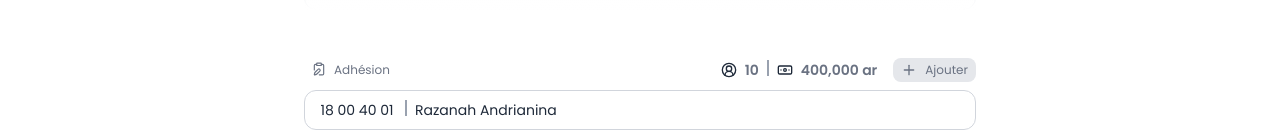
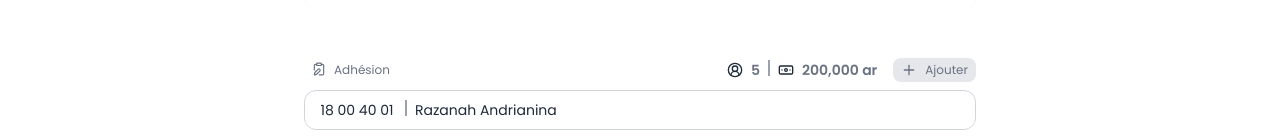
Before and after one commit to Fanilo-rgb/magapp, a React (Vite) app in the folder client/: page / in a window 1280 px wide. Shown: the part 254-392 px from the top of the page. Built offline with nearby package versions, Linux system fonts and the light colour scheme.

Commit message:
To view some behavior

```diff
--- a/client/src/components/widgets/membership/MembershipWidget.tsx
+++ b/client/src/components/widgets/membership/MembershipWidget.tsx
@@ -40,41 +40,6 @@ const applications = [
     upLine: { name: "Mamy Andriamatoa", numberCard: "18004014" },
     sponsor: { name: "Voahirana", numberCard: "18004015" },
     createdAt: new Date("2025-09-27T13:22:00Z"),
-  },
-  {
-    id: 6,
-    applicant: { name: "Sofia R.", numberCard: "18004016" },
-    upLine: { name: "Joel Rakotomahenina", numberCard: "18004017" },
-    sponsor: { name: "Nirina", numberCard: "18004018" },
-    createdAt: new Date("2025-09-28T10:00:00Z"),
-  },
-  {
-    id: 7,
-    applicant: { name: "Mickaël F.", numberCard: "18004019" },
-    upLine: { name: "Esther Razanadrakoto", numberCard: "18004020" },
-    sponsor: { name: "Tsiory", numberCard: "18004021" },
-    createdAt: new Date("2025-09-28T16:40:00Z"),
-  },
-  {
-    id: 8,
-    applicant: { name: "Anja R.", numberCard: "18004022" },
-    upLine: { name: "Zo Rakotomalala", numberCard: "18004023" },
-    sponsor: { name: "Mialy", numberCard: "18004024" },
-    createdAt: new Date("2025-09-29T07:15:00Z"),
-  },
-  {
-    id: 9,
-    applicant: { name: "Bekoto Andriam", numberCard: "18004025" },
-    upLine: { name: "Hanta", numberCard: "18004026" },
-    sponsor: { name: "Feno", numberCard: "18004027" },
-    createdAt: new Date("2025-09-29T12:50:00Z"),
-  },
-  {
-    id: 10,
-    applicant: { name: "Rija Solofo", numberCard: "18004028" },
-    upLine: { name: "Miora Tahina", numberCard: "18004029" },
-    sponsor: { name: "Ando", numberCard: "18004030" },
-    createdAt: new Date("2025-09-30T06:05:00Z"),
   },
 ];
 
```
